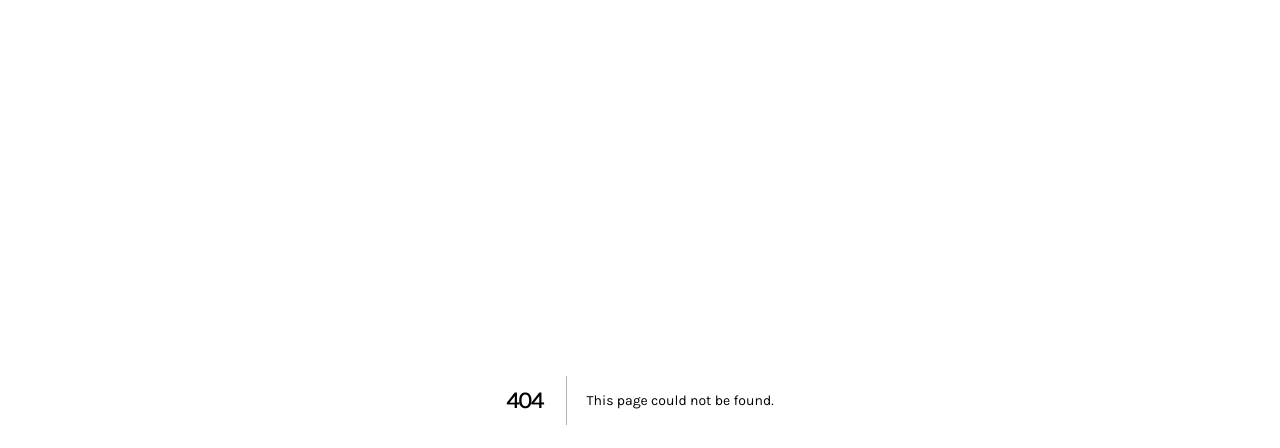
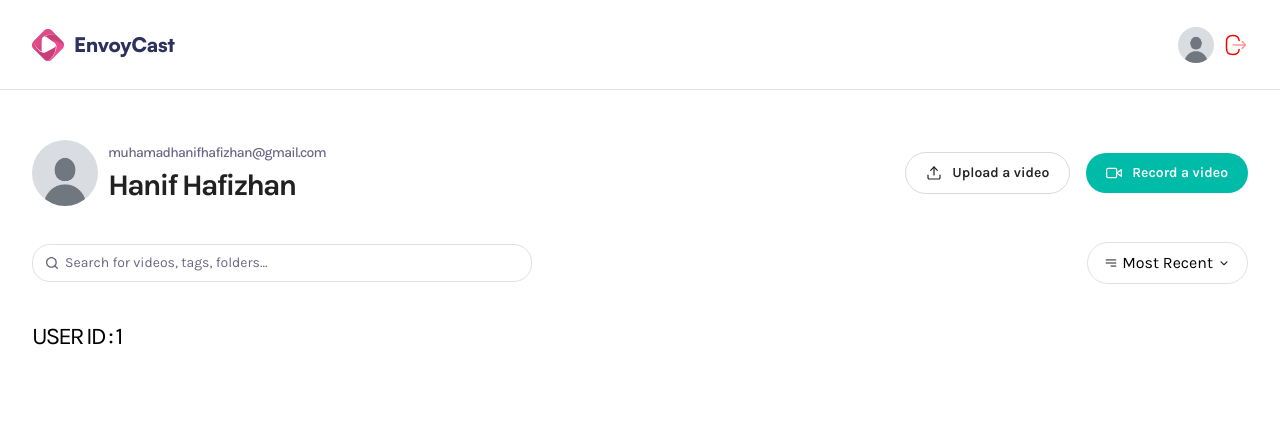
Before and after one commit to EnvoyX/envoy-cast, a Next.js app: page /profile/1 in a window 1280 px wide. Before the commit this address had no page. Shown: the top 448 px of the page. Built offline with nearby package versions, Linux system fonts and the light colour scheme.

Commit message:
feat : added home page placeholder

```diff
--- a/app/(root)/page.tsx
+++ b/app/(root)/page.tsx
@@ -1,8 +1,10 @@
+import Header from "@/components/Header";
 import React from "react";
 
 const Page = () => {
   return (
     <main className="wrapper page">
+      <Header title="All Videos" subHeader="Public Library" />
       <h1 className="text-2xl font-karla">Welcome to Loome Clone</h1>
     </main>
   );
--- /dev/null
+++ b/app/(root)/profile/[id]/page.tsx
@@ -0,0 +1,17 @@
+import Header from "@/components/Header";
+
+const Page = async ({ params }: ParamsWithSearch) => {
+  const { id } = await params;
+  return (
+    <div className="wrapper page">
+      <Header
+        title="Hanif Hafizhan"
+        subHeader="muhamadhanifhafizhan@gmail.com"
+        userImg="/assets/images/dummy.jpg"
+      />
+      <h1 className="text-2xl font-karla">USER ID : {id}</h1>
+    </div>
+  );
+};
+
+export default Page;
--- a/app/globals.css
+++ b/app/globals.css
@@ -20,19 +20,18 @@
   --color-gray-25: rgba(108, 102, 133, 0.25);
   --color-gray-40: rgba(58, 56, 77, 0.04);
   --color-gray-100: #6c6685;
-  --color-pink-10: #ffeef5;
-  --color-pink-100: #ff4393;
+  --color-teal-10: #ffeef5;
+  --color-teal: oklch(70.4% 0.14 182.503);
   --color-orange-100: #fe6247;
   --text-28: 1.75rem;
   --shadow-10: 0px 6px 24px 0px rgba(0, 0, 0, 0.1);
   --shadow-15: 0px 8px 24px 0px rgba(0, 0, 0, 0.15);
   --shadow-20: 0px 10px 30px 0px rgba(0, 0, 0, 0.2);
-  --shadow-inset-20:
-    0px 10px 40px 0px rgba(0, 0, 0, 0.2), 0px 0px 0px 1px #d7d5dd inset;
+  --shadow-inset-20: 0px 10px 40px 0px rgba(0, 0, 0, 0.2),
+    0px 0px 0px 1px #d7d5dd inset;
   --radius-20: 20px;
   --radius-18: 18px;
-  --background-image-radial-100:
-    radial-gradient(
+  --background-image-radial-100: radial-gradient(
       79.36% 59.94% at 101.94% -1.83%,
       #ffe5f0 0%,
       #fff 42%,
@@ -175,7 +174,7 @@
           @apply text-3xl font-bold text-dark-100 text-center -tracking-[2px];
 
           span {
-            @apply text-pink-100;
+            @apply text-teal;
           }
         }
 
@@ -199,7 +198,7 @@
     }
 
     .submit-button {
-      @apply bg-pink-100 text-white px-4 py-3 rounded-4xl cursor-pointer text-base font-semibold hover:bg-pink-200 transition-colors disabled:opacity-50 disabled:cursor-not-allowed;
+      @apply bg-teal text-white px-4 py-3 rounded-4xl cursor-pointer text-base font-semibold hover:bg-teal-200 transition-colors disabled:opacity-50 disabled:cursor-not-allowed;
     }
   }
 
@@ -219,7 +218,7 @@
     @apply absolute bg-white shadow-lg rounded-lg flex flex-col gap-2 w-full z-10 top-12;
 
     .list-item {
-      @apply px-3 py-2.5 text-sm font-medium -tracking-[0.8px] relative text-dark-100 cursor-pointer hover:bg-pink-100 hover:text-white transition-colors duration-200 ease-in-out rounded-md;
+      @apply px-3 py-2.5 text-sm font-medium -tracking-[0.8px] relative text-dark-100 cursor-pointer hover:bg-teal hover:text-white transition-colors duration-200 ease-in-out rounded-md;
 
       img {
         @apply absolute right-3 top-1/2 -translate-y-1/2;
@@ -232,7 +231,7 @@
     @apply flex flex-col items-center px-4 py-10 gap-6 rounded-2xl border border-gray-20 shadow-10 w-full;
 
     figure {
-      @apply bg-pink-10 rounded-[20px] flex items-center justify-center size-20;
+      @apply bg-teal-10 rounded-[20px] flex items-center justify-center size-20;
     }
 
     article {
@@ -296,7 +295,7 @@
     input,
     select,
     textarea {
-      @apply border border-gray-20 rounded-18 text-dark-100 placeholder:text-gray-100 py-2.5 px-4.5 focus:outline-pink-100 placeholder:font-medium text-base font-semibold;
+      @apply border border-gray-20 rounded-18 text-dark-100 placeholder:text-gray-100 py-2.5 px-4.5 focus:outline-teal placeholder:font-medium text-base font-semibold;
     }
   }
   /* navbar */
@@ -336,7 +335,7 @@
       }
 
       button {
-        @apply w-8 h-8 flex items-center justify-center rounded-full text-gray-100 hover:bg-pink-10;
+        @apply w-8 h-8 flex items-center justify-center rounded-full text-gray-100 hover:bg-teal-10;
       }
     }
   }
@@ -344,7 +343,7 @@
   /* record screen */
   .record {
     .primary-btn {
-      @apply py-2.5 px-5 flex items-center gap-2.5 text-sm font-semibold text-white bg-pink-100 rounded-4xl;
+      @apply py-2.5 px-5 flex items-center gap-2.5 text-sm font-semibold text-white bg-teal rounded-4xl;
     }
 
     .dialog {
@@ -397,7 +396,7 @@
           @apply flex justify-center gap-4 mt-4;
 
           .record-start {
-            @apply py-2.5 px-6 bg-pink-100 text-white rounded-4xl font-medium flex items-center gap-2;
+            @apply py-2.5 px-6 bg-teal text-white rounded-4xl font-medium flex items-center gap-2;
           }
 
           .record-stop {
@@ -409,7 +408,7 @@
           }
 
           .record-upload {
-            @apply py-2.5 px-6 bg-pink-100 text-white rounded-4xl font-medium flex items-center gap-2;
+            @apply py-2.5 px-6 bg-teal text-white rounded-4xl font-medium flex items-center gap-2;
 
             img {
               @apply brightness-0 invert;
@@ -463,7 +462,7 @@
         @apply relative max-w-[500px] w-full;
 
         input {
-          @apply border border-gray-20 py-2 pl-8 pr-5 text-dark-100 text-sm font-normal placeholder:text-gray-100 w-full rounded-[18px] focus:outline-pink-100;
+          @apply border border-gray-20 py-2 pl-8 pr-5 text-dark-100 text-sm font-normal placeholder:text-gray-100 w-full rounded-[18px] focus:outline-teal;
         }
 
         img {
@@ -556,7 +555,7 @@
       @apply flex gap-2;
 
       h2 {
-        @apply text-sm font-bold text-pink-100;
+        @apply text-sm font-bold text-teal;
       }
 
       p {
@@ -588,7 +587,7 @@
       @apply flex gap-6 items-center border-b border-gray-20;
 
       button {
-        @apply capitalize text-sm font-semibold text-gray-100 pb-4 hover:text-pink-100 transition-all duration-300;
+        @apply capitalize text-sm font-semibold text-gray-100 pb-4 hover:text-teal transition-all duration-300;
       }
     }
   }
--- /dev/null
+++ b/components/DropdownList.tsx
@@ -0,0 +1,41 @@
+"use client";
+import Image from "next/image";
+import { useState } from "react";
+
+const DropdownList = () => {
+  const [isOpen, setIsOpen] = useState(false);
+  return (
+    <div className="relative">
+      <div className="cursor-pointer" onClick={() => setIsOpen(!isOpen)}>
+        <div className="filter-trigger">
+          <figure>
+            <Image
+              src={`/assets/icons/hamburger.svg`}
+              alt="menu"
+              width={14}
+              height={14}
+            />
+            Most Recent
+            <Image
+              src={`/assets/icons/arrow-down.svg`}
+              alt="arrow"
+              width={14}
+              height={14}
+            />
+          </figure>
+        </div>
+      </div>
+      {isOpen && (
+        <ul className="dropdown">
+          {["Most recent", "Most liked", "Most viewed"].map((option) => (
+            <li key={option} className="list-item">
+              {option}
+            </li>
+          ))}
+        </ul>
+      )}
+    </div>
+  );
+};
+
+export default DropdownList;
--- /dev/null
+++ b/components/Header.tsx
@@ -0,0 +1,62 @@
+import { ICONS } from "@/constants";
+import Image from "next/image";
+import Link from "next/link";
+import DropdownList from "./DropdownList";
+
+const Header = ({ subHeader, title, userImg }: SharedHeaderProps) => {
+  return (
+    <header className="header">
+      <section className="header-container">
+        <div className="details">
+          {userImg && (
+            <Image
+              src={userImg || "/assets/images/dummy.jpg"}
+              alt="User"
+              width={66}
+              height={66}
+              className="rounded-full aspect-square"
+            />
+          )}
+          <article>
+            <p>{subHeader}</p>
+            <h1>{title}</h1>
+          </article>
+        </div>
+        <aside>
+          <Link href={`/upload`}>
+            <Image
+              src={`/assets/icons/upload.svg`}
+              alt="upload"
+              height={16}
+              width={16}
+            />
+            <span>Upload a video</span>
+          </Link>
+          <div className="record">
+            <button className="primary-btn">
+              <Image src={ICONS.record} alt="record" width={16} height={16} />
+              <span>Record a video</span>
+            </button>
+          </div>
+        </aside>
+      </section>
+      <section className="search-filter">
+        <div className="search">
+          <input
+            type="text"
+            placeholder="Search for videos, tags, folders..."
+          />
+          <Image
+            src="/assets/icons/search.svg"
+            alt="search"
+            width={16}
+            height={16}
+          />
+        </div>
+        <DropdownList />
+      </section>
+    </header>
+  );
+};
+
+export default Header;
--- a/components/Navbar.tsx
+++ b/components/Navbar.tsx
@@ -1,9 +1,12 @@
+"use client";
 import Image from "next/image";
 import Link from "next/link";
+import { useRouter } from "next/navigation";
 
 const user = {};
 
 const Navbar = () => {
+  const router = useRouter();
   return (
     <header className="navbar">
       <nav>
@@ -19,7 +22,7 @@
 
         {user && (
           <figure>
-            <button>
+            <button onClick={() => router.push(`/profile/123456`)}>
               <Image
                 src="/assets/images/dummy.jpg"
                 alt="User"
--- a/constants/index.ts
+++ b/constants/index.ts
@@ -1,52 +1,3 @@
-export const MAX_VIDEO_SIZE = 500 * 1024 * 1024;
-export const MAX_THUMBNAIL_SIZE = 10 * 1024 * 1024;
-
-export const BUNNY = {
-  STREAM_BASE_URL: "https://video.bunnycdn.com/library",
-  STORAGE_BASE_URL: "https://sg.storage.bunnycdn.com/snapcast",
-  CDN_URL: "https://snapcast.b-cdn.net",
-  EMBED_URL: "https://iframe.mediadelivery.net/embed",
-  TRANSCRIPT_URL: "https://vz-47a08e64-84d.b-cdn.net",
-};
-
-export const emojis = ["😂", "😍", "👍"];
-
-export const filterOptions = [
-  "Most Viewed",
-  "Most Recent",
-  "Oldest First",
-  "Least Viewed",
-];
-
-export const visibilities: Visibility[] = ["public", "private"];
-
-export const ICONS = {
-  record: "/assets/icons/record.svg",
-  close: "/assets/icons/close.svg",
-  upload: "/assets/icons/upload.svg",
-};
-
-export const initialVideoState = {
-  isLoaded: false,
-  hasIncrementedView: false,
-  isProcessing: true,
-  processingProgress: 0,
-};
-
-export const infos = ["transcript", "metadata"];
-
-export const DEFAULT_VIDEO_CONFIG = {
-  width: { ideal: 1920 },
-  height: { ideal: 1080 },
-  frameRate: { ideal: 30 },
-};
-
-export const DEFAULT_RECORDING_CONFIG = {
-  mimeType: "video/webm;codecs=vp9,opus",
-  audioBitsPerSecond: 128000,
-  videoBitsPerSecond: 2500000,
-};
-
 export const MAX_VIDEO_SIZE = 500 * 1024 * 1024;
 export const MAX_THUMBNAIL_SIZE = 10 * 1024 * 1024;
 
@@ -184,5 +135,5 @@
     views: 67,
     visibility: "public",
     duration: 345,
-  }
-]
+  },
+];
```
